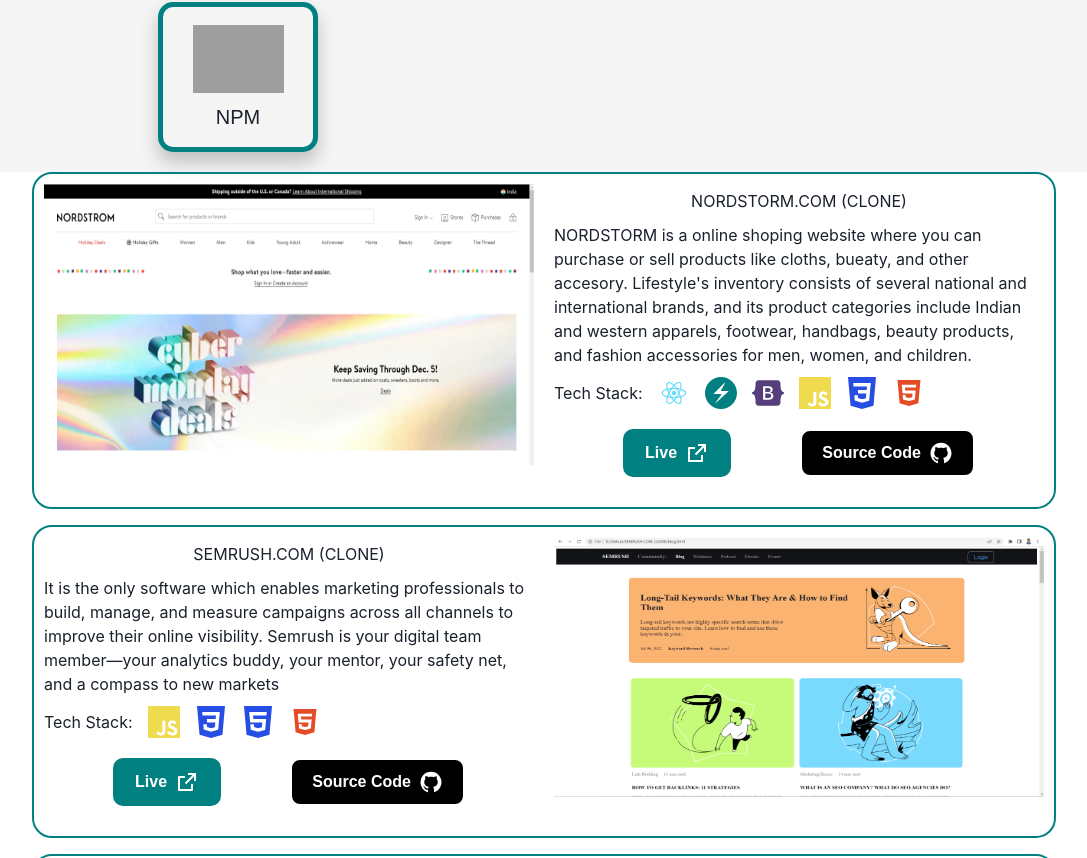
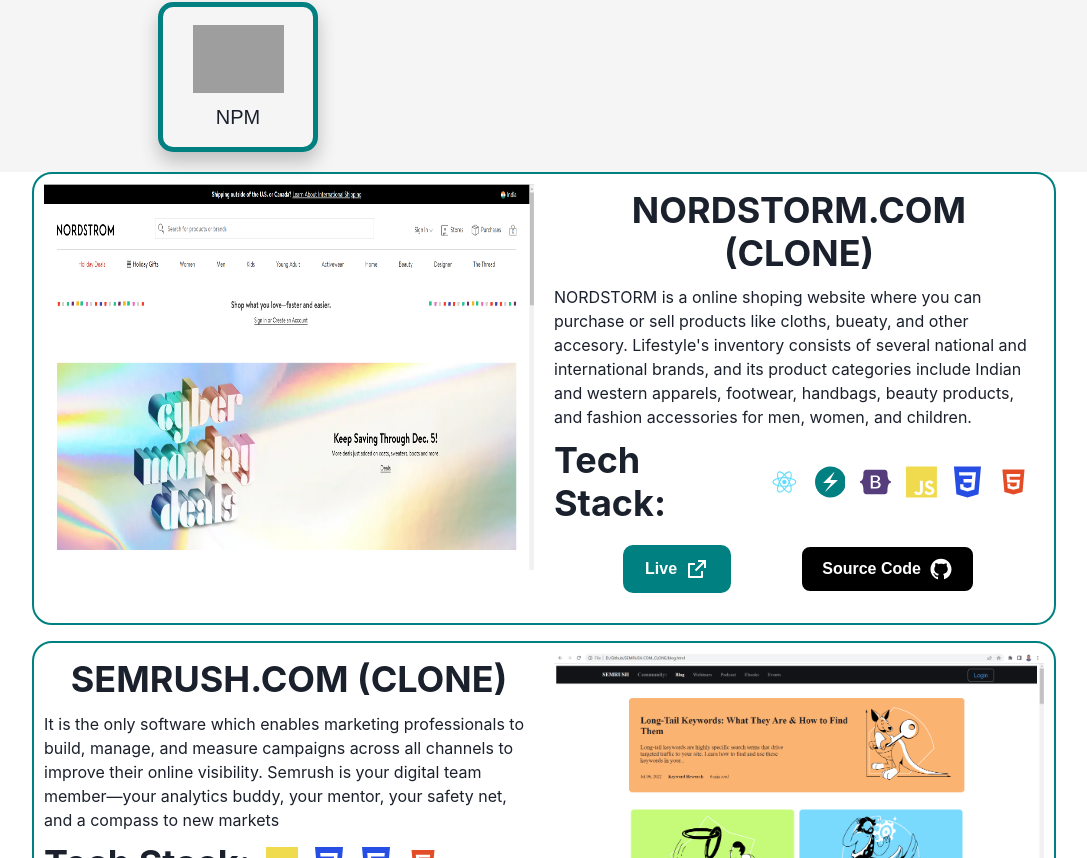
Before and after one commit to deepakkumarfathkar/deepakkumarfathkar.github.io, a React (Create React App) app: page / in a window 1280 px wide. Shown: the part 2322-3180 px from the top of the page, without its empty margins (96-1183 px from the left). Built offline with nearby package versions, Linux system fonts and the light colour scheme; grey boxes are pictures that could not be loaded.

Commit message:
adjustment

```diff
--- a/src/components/project/Projects.jsx
+++ b/src/components/project/Projects.jsx
@@ -15,7 +15,7 @@
 import { AiFillHtml5, AiFillGithub } from "react-icons/ai";
 import { RiExternalLinkLine } from "react-icons/ri";
 import { useEffect } from "react";
-import { Box } from "@chakra-ui/react";
+import { Box,Heading } from "@chakra-ui/react";
 
 const Projects = () => {
   useEffect(() => {
@@ -116,10 +116,10 @@
         <img src={poster_url} alt={name} />
       </div>
       <div className="projectDetail">
-        <h2>{name}</h2>
+        <Heading as="h2">{name}</Heading>
         <p>{description}</p>
         <div className="tech">
-          <h3>Tech Stack:</h3>
+          <Heading as="h3">Tech Stack:</Heading>
           {tech_stack.map((el) => el)}
         </div>
         <div className="codeLink">
```
